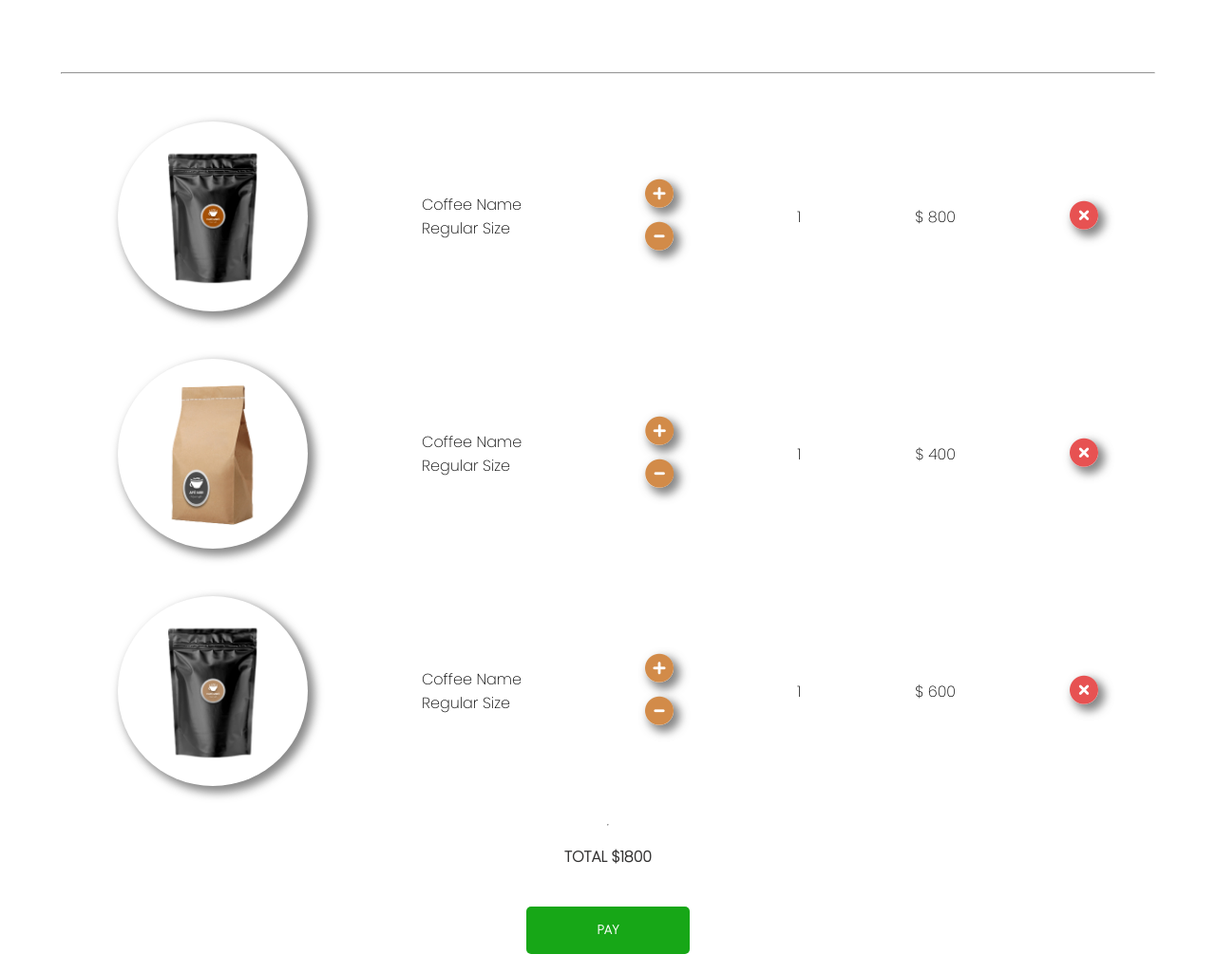
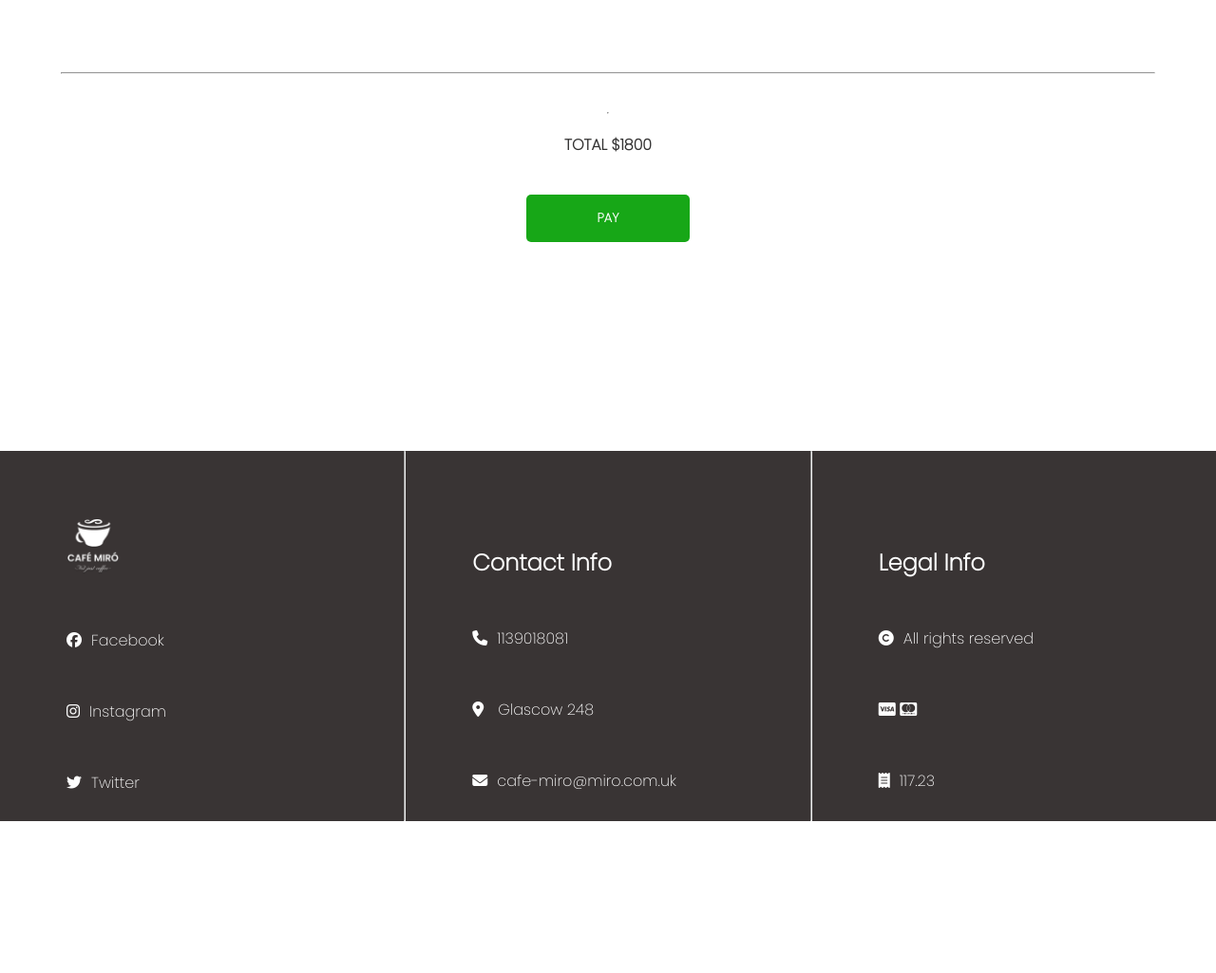
Before and after one commit to lavarellocambaceresmarcos/caf--mir-, a plain HTML site: page cart.html in a window 1280 px wide. Shown: the part 1340-2365 px from the top of the page at 95% size. After the commit the page ends 2205 px from the top, so only its background shows below. Drawn offline with Linux system fonts and the light colour scheme.

Commit message:
cart updated

```diff
--- a/cart.html
+++ b/cart.html
@@ -80,7 +80,7 @@
         <section class="section-cart">
             <hr>
             <!-- prod-1 -->
-            <div id="cont-cart-item-one" class="cont-prod-cart">
+            <div id="cont-cart-item-one" class="delete">
                 <img src="img/premium.png" alt="coffe" class="img-cart">
                 <div class="cont-desc-cart">
                     <p>Coffee Name</p>
@@ -98,7 +98,7 @@
             </div>
 
             <!-- prod-2 -->
-            <div id="cont-cart-item-two" class="cont-prod-cart">
+            <div id="cont-cart-item-two" class="delete">
                 <img src="img/brn-removebg-preview.png" alt="coffe" class="img-cart">
                 <div class="cont-desc-cart">
                     <p>Coffee Name</p>
@@ -116,7 +116,7 @@
             </div>
 
             <!-- prod-3 -->
-            <div id="cont-cart-item-three" class="cont-prod-cart">
+            <div id="cont-cart-item-three" class="delete">
                 <img src="img/black-removebg-preview.png" alt="coffe" class="img-cart">
                 <div class="cont-desc-cart">
                     <p>Coffee Name</p>
```
